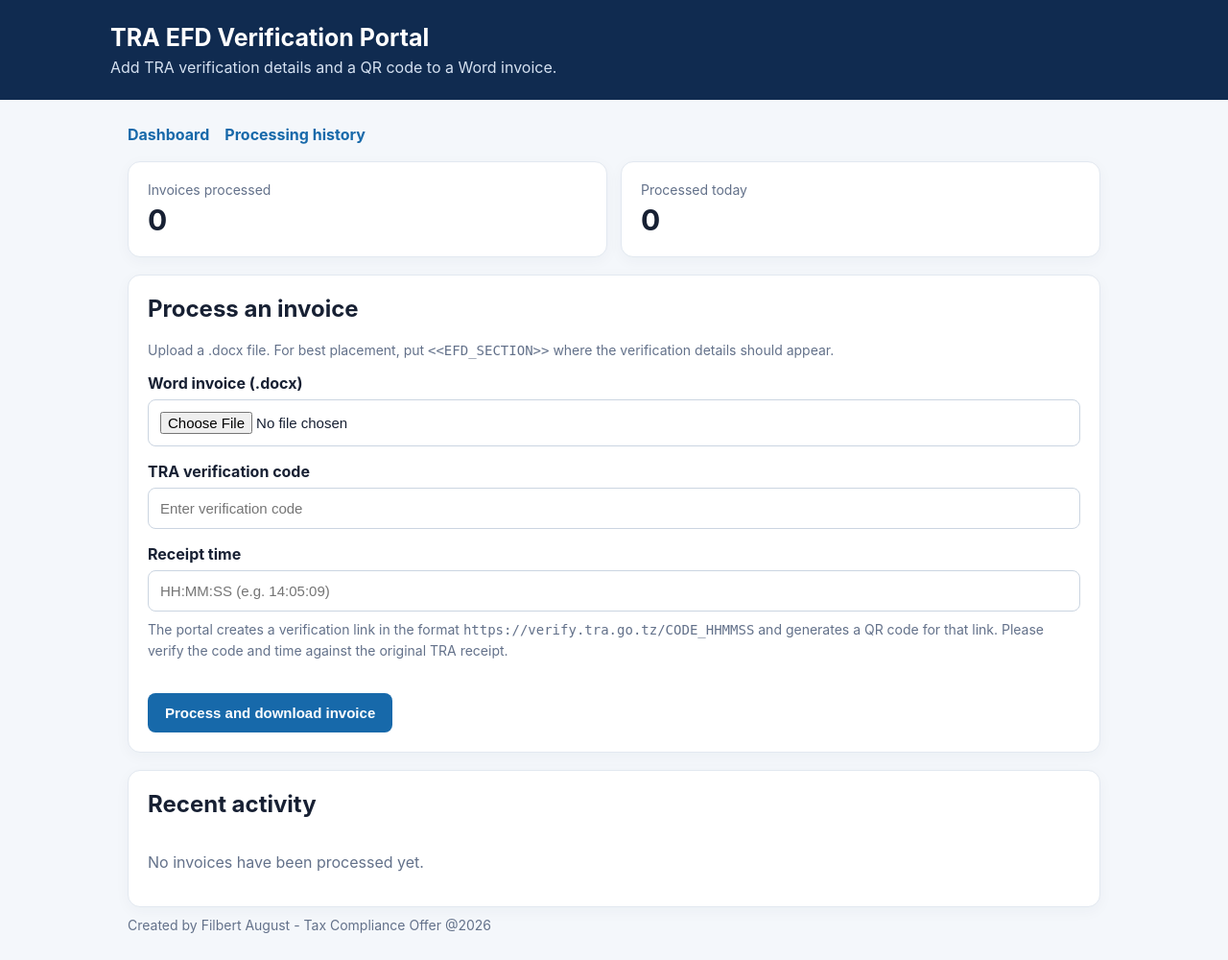
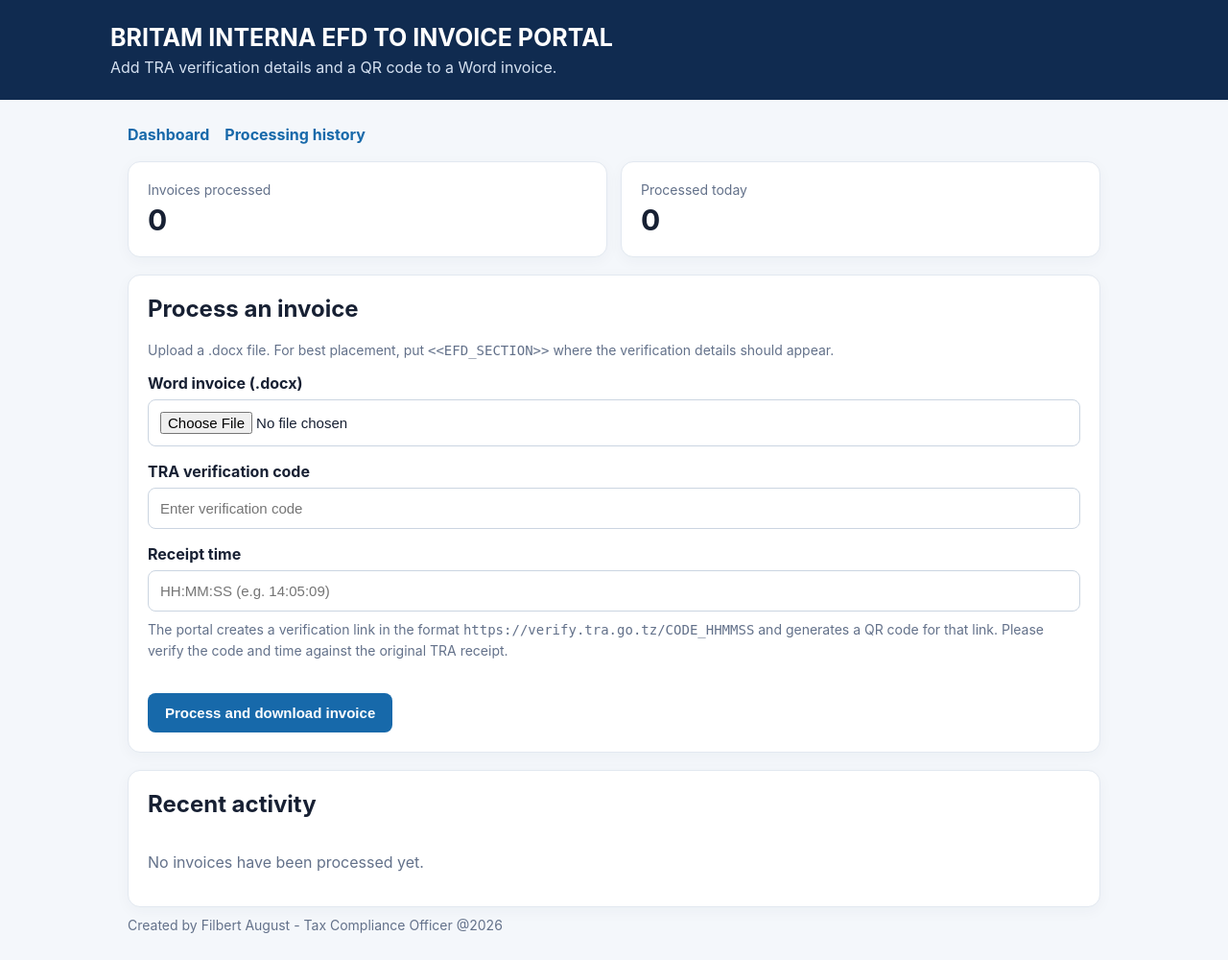
Before and after one commit to Filly-web/BRITAM-INVOICE-V3, a Flask app: page / in a window 1280 px wide. Shown: the whole page at 96% size. Run offline with Flask 3, Linux system fonts and the light colour scheme; data that the repository does not hold is empty.

Commit message:
Add files via upload

```diff
--- a/templates/index.html
+++ b/templates/index.html
@@ -20,7 +20,7 @@
   </style>
 </head>
 <body>
-<header class="top"><h1>TRA EFD Verification Portal</h1><p>Add TRA verification details and a QR code to a Word invoice.</p></header>
+<header class="top"><h1>BRITAM INTERNA EFD TO INVOICE PORTAL</h1><p>Add TRA verification details and a QR code to a Word invoice.</p></header>
 <main>
   <div class="nav"><a href="/">Dashboard</a><a href="/history">Processing history</a></div>
   {% with messages = get_flashed_messages(with_categories=true) %}
@@ -49,5 +49,5 @@
     </tbody></table></div>
     {% else %}<div class="empty">No invoices have been processed yet.</div>{% endif %}
   </section>
-  <p class="muted hint">Created by Filbert August - Tax Compliance Offer @2026</p>
+  <p class="muted hint">Created by Filbert August - Tax Compliance Officer @2026</p>
 </main></body></html>
```
